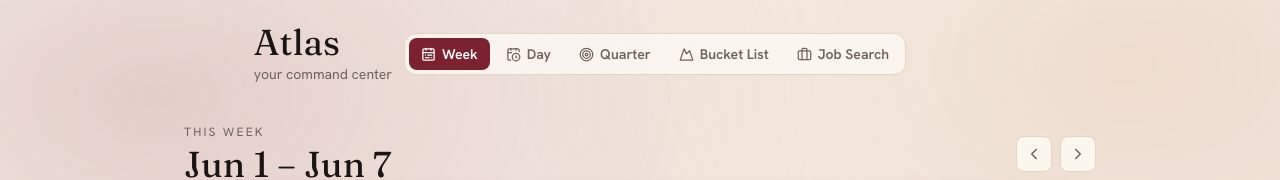
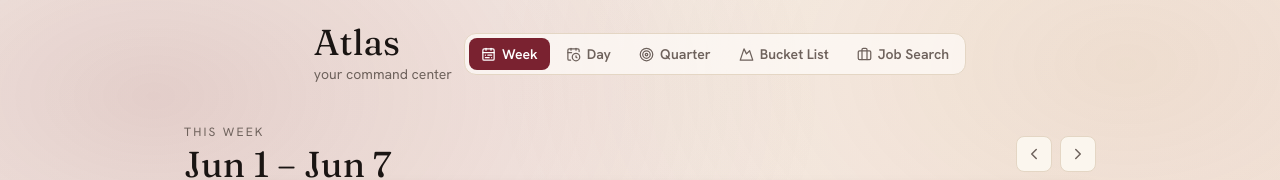
Before and after one commit to anany-m/atlas, a Next.js app: page / in a window 1280 px wide. Shown: the top 180 px of the page. Built offline with nearby package versions, Linux system fonts and the light colour scheme; no server answers; the database is empty.

Commit message:
Header: align brand with page title by removing negative margin offset

```diff
--- a/app/page.tsx
+++ b/app/page.tsx
@@ -28,7 +28,7 @@ export default function Home() {
 
       {/* ── Header ── */}
       <header className="flex items-center justify-between flex-wrap gap-3 px-5 md:px-9 pt-6 pb-4 max-w-6xl mx-auto">
-        <div style={{ marginLeft: "-120px" }}>
+        <div>
           <div className="font-display text-4xl leading-none" style={{ color: "var(--ink)" }}>Atlas</div>
           <div className="text-sm mt-1" style={{ color: "var(--ink-soft)" }}>your command center</div>
         </div>
```
